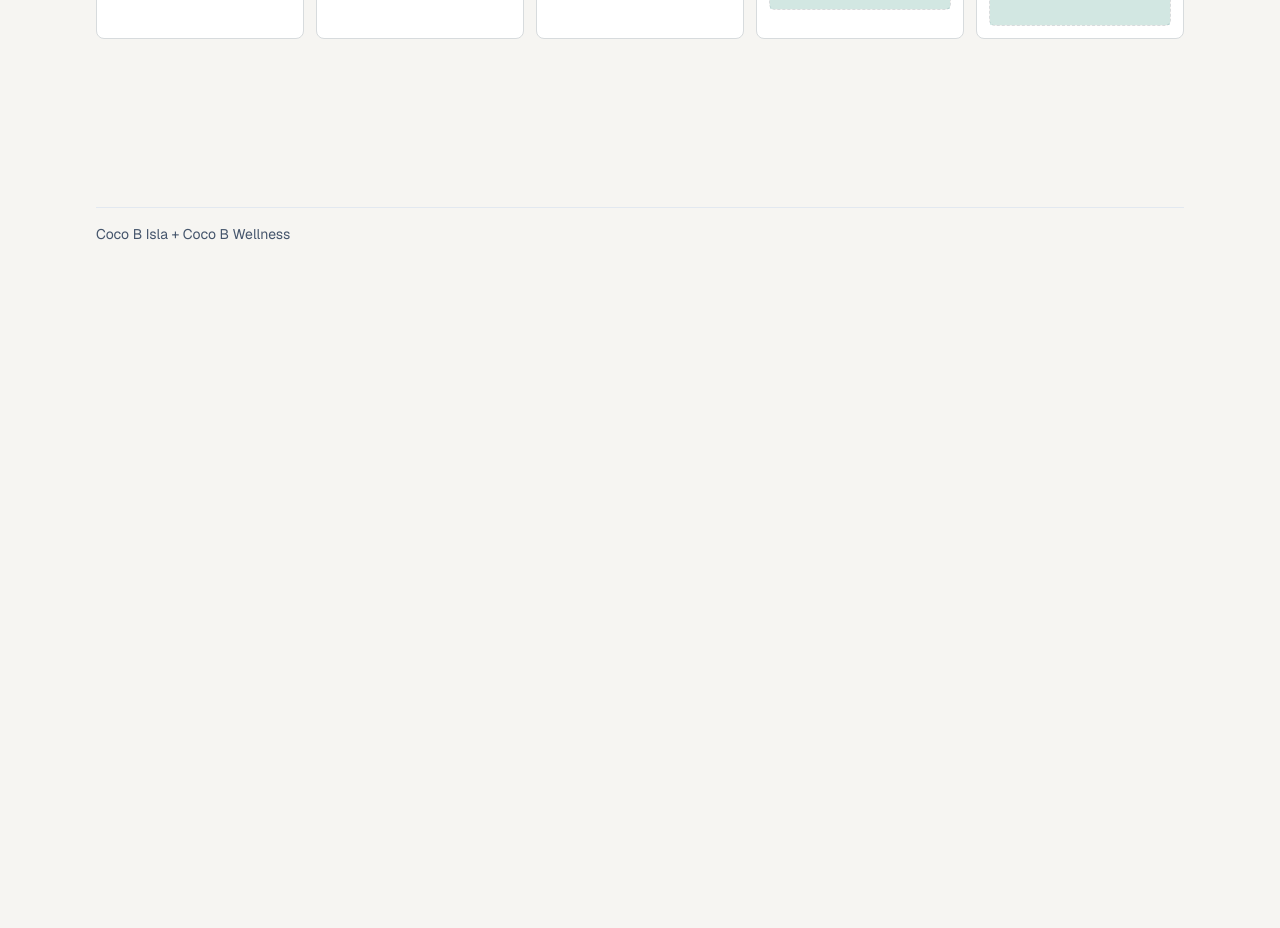
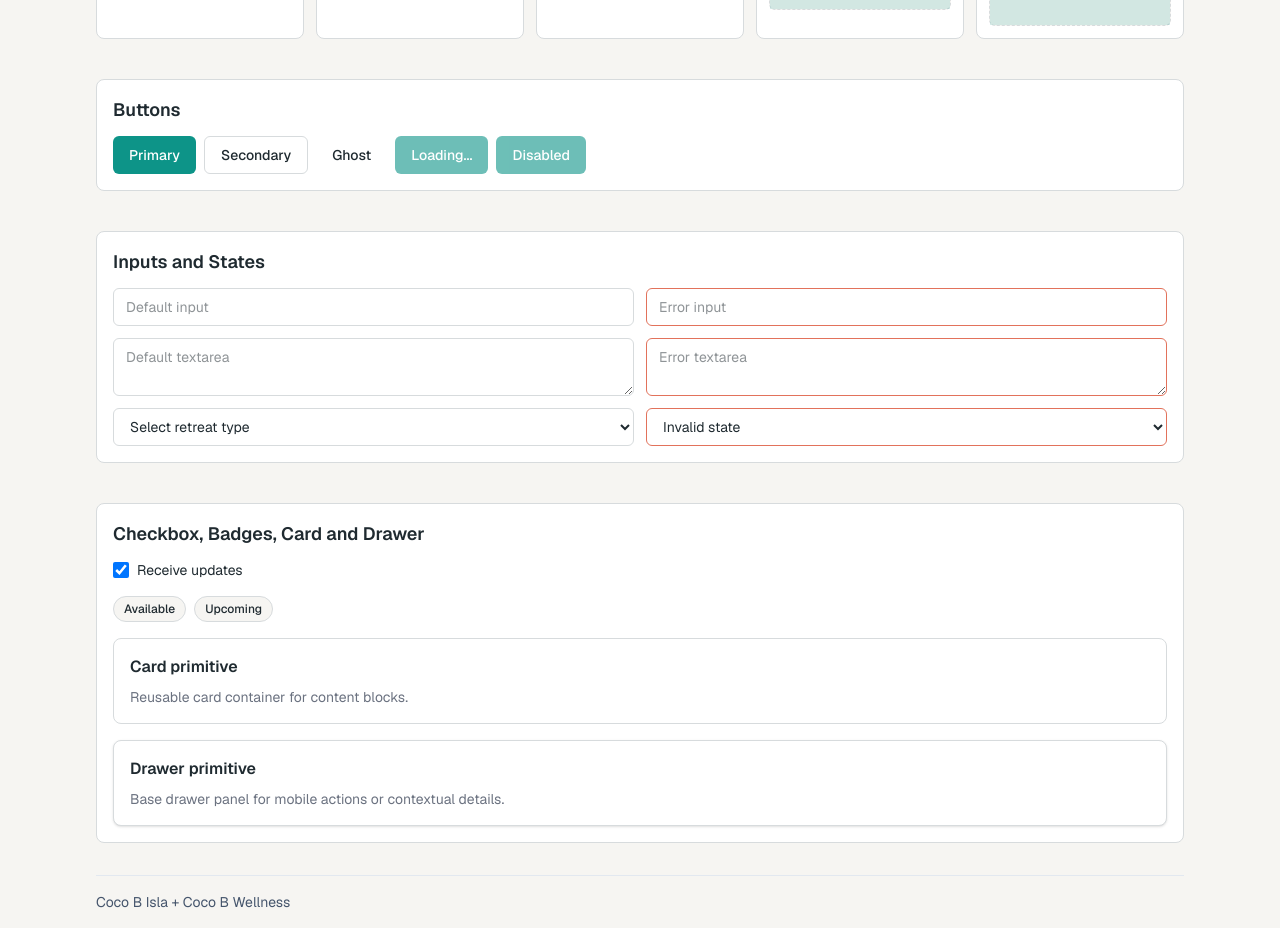
Before and after one commit to Tiggreee/Triple_Island, a Next.js app: page /styleguide in a window 1280 px wide. Shown: the part 540-1468 px from the top of the page. Before the commit the page ends 800 px from the top, so only its background shows below. Built offline with nearby package versions, Linux system fonts and the light colour scheme.

Commit message:
FE-03: add UI primitives and state coverage in styleguide

```diff
--- a/src/app/styleguide/page.tsx
+++ b/src/app/styleguide/page.tsx
@@ -1,3 +1,13 @@
+import { Badge } from "@/components/ui/badge";
+import { Button } from "@/components/ui/button";
+import { Card } from "@/components/ui/card";
+import { Checkbox } from "@/components/ui/checkbox";
+import { Drawer } from "@/components/ui/drawer";
+import { Input } from "@/components/ui/input";
+import { SectionContainer } from "@/components/ui/section-container";
+import { Select } from "@/components/ui/select";
+import { Textarea } from "@/components/ui/textarea";
+
 const colorTokens = [
   { name: "primary", className: "bg-primary", value: "#0d9488" },
   { name: "surface", className: "bg-surface", value: "#ffffff" },
@@ -45,6 +55,55 @@ export default function StyleguidePage() {
           ))}
         </div>
       </section>
+
+      <SectionContainer title="Buttons">
+        <div className="flex flex-wrap gap-2">
+          <Button variant="primary">Primary</Button>
+          <Button variant="secondary">Secondary</Button>
+          <Button variant="ghost">Ghost</Button>
+          <Button isLoading>Loading</Button>
+          <Button disabled>Disabled</Button>
+        </div>
+      </SectionContainer>
+
+      <SectionContainer title="Inputs and States">
+        <div className="grid gap-3 md:grid-cols-2">
+          <Input placeholder="Default input" />
+          <Input placeholder="Error input" hasError />
+          <Textarea placeholder="Default textarea" />
+          <Textarea placeholder="Error textarea" hasError />
+          <Select defaultValue="">
+            <option value="" disabled>
+              Select retreat type
+            </option>
+            <option value="yoga">Yoga</option>
+            <option value="culinary">Culinary</option>
+          </Select>
+          <Select hasError defaultValue="">
+            <option value="" disabled>
+              Invalid state
+            </option>
+            <option value="1">Option</option>
+          </Select>
+        </div>
+      </SectionContainer>
+
+      <SectionContainer title="Checkbox, Badges, Card and Drawer">
+        <div className="space-y-4">
+          <label className="inline-flex items-center gap-2 text-sm">
+            <Checkbox defaultChecked />
+            Receive updates
+          </label>
+          <div className="flex gap-2">
+            <Badge>Available</Badge>
+            <Badge>Upcoming</Badge>
+          </div>
+          <Card title="Card primitive">Reusable card container for content blocks.</Card>
+          <Drawer open title="Drawer primitive">
+            Base drawer panel for mobile actions or contextual details.
+          </Drawer>
+        </div>
+      </SectionContainer>
     </section>
   );
 }
--- /dev/null
+++ b/src/components/ui/badge.tsx
@@ -0,0 +1,13 @@
+import type { ReactNode } from "react";
+
+type BadgeProps = {
+  children: ReactNode;
+};
+
+export function Badge({ children }: BadgeProps) {
+  return (
+    <span className="inline-flex items-center rounded-full border border-border bg-background px-2.5 py-1 text-xs font-medium text-foreground">
+      {children}
+    </span>
+  );
+}
--- /dev/null
+++ b/src/components/ui/button.tsx
@@ -0,0 +1,40 @@
+import type { ButtonHTMLAttributes, ReactNode } from "react";
+
+type ButtonVariant = "primary" | "secondary" | "ghost";
+
+type ButtonProps = ButtonHTMLAttributes<HTMLButtonElement> & {
+  children: ReactNode;
+  isLoading?: boolean;
+  variant?: ButtonVariant;
+};
+
+const variantClasses: Record<ButtonVariant, string> = {
+  primary: "bg-primary text-white hover:opacity-90",
+  secondary: "bg-surface text-foreground border border-border hover:bg-background",
+  ghost: "bg-transparent text-foreground hover:bg-background",
+};
+
+export function Button({
+  children,
+  className = "",
+  isLoading = false,
+  variant = "primary",
+  disabled,
+  ...props
+}: ButtonProps) {
+  return (
+    <button
+      {...props}
+      disabled={disabled || isLoading}
+      className={[
+        "inline-flex items-center justify-center rounded-md px-4 py-2 text-sm font-medium transition",
+        "focus:outline-none focus:ring-2 focus:ring-primary/30",
+        variantClasses[variant],
+        disabled || isLoading ? "cursor-not-allowed opacity-60" : "",
+        className,
+      ].join(" ")}
+    >
+      {isLoading ? "Loading..." : children}
+    </button>
+  );
+}
--- /dev/null
+++ b/src/components/ui/card.tsx
@@ -0,0 +1,15 @@
+import type { ReactNode } from "react";
+
+type CardProps = {
+  title: string;
+  children: ReactNode;
+};
+
+export function Card({ title, children }: CardProps) {
+  return (
+    <article className="rounded-lg border border-border bg-surface p-4">
+      <h3 className="text-base font-semibold text-foreground">{title}</h3>
+      <div className="mt-2 text-sm text-muted">{children}</div>
+    </article>
+  );
+}
--- /dev/null
+++ b/src/components/ui/checkbox.tsx
@@ -0,0 +1,17 @@
+import type { InputHTMLAttributes } from "react";
+
+type CheckboxProps = Omit<InputHTMLAttributes<HTMLInputElement>, "type">;
+
+export function Checkbox({ className = "", ...props }: CheckboxProps) {
+  return (
+    <input
+      {...props}
+      type="checkbox"
+      className={[
+        "h-4 w-4 rounded border-border text-primary",
+        "focus:ring-2 focus:ring-primary/30",
+        className,
+      ].join(" ")}
+    />
+  );
+}
--- /dev/null
+++ b/src/components/ui/drawer.tsx
@@ -0,0 +1,20 @@
+import type { ReactNode } from "react";
+
+type DrawerProps = {
+  open: boolean;
+  title: string;
+  children: ReactNode;
+};
+
+export function Drawer({ open, title, children }: DrawerProps) {
+  if (!open) {
+    return null;
+  }
+
+  return (
+    <aside className="rounded-lg border border-border bg-surface p-4 shadow-sm">
+      <h3 className="text-base font-semibold text-foreground">{title}</h3>
+      <div className="mt-2 text-sm text-muted">{children}</div>
+    </aside>
+  );
+}
--- /dev/null
+++ b/src/components/ui/input.tsx
@@ -0,0 +1,19 @@
+import type { InputHTMLAttributes } from "react";
+
+type InputProps = InputHTMLAttributes<HTMLInputElement> & {
+  hasError?: boolean;
+};
+
+export function Input({ className = "", hasError = false, ...props }: InputProps) {
+  return (
+    <input
+      {...props}
+      className={[
+        "w-full rounded-md border bg-surface px-3 py-2 text-sm text-foreground",
+        "focus:outline-none focus:ring-2 focus:ring-primary/30",
+        hasError ? "border-accent" : "border-border",
+        className,
+      ].join(" ")}
+    />
+  );
+}
--- /dev/null
+++ b/src/components/ui/section-container.tsx
@@ -0,0 +1,15 @@
+import type { ReactNode } from "react";
+
+type SectionContainerProps = {
+  title: string;
+  children: ReactNode;
+};
+
+export function SectionContainer({ title, children }: SectionContainerProps) {
+  return (
+    <section className="space-y-3 rounded-lg border border-border bg-surface p-4">
+      <h2 className="text-lg font-semibold text-foreground">{title}</h2>
+      {children}
+    </section>
+  );
+}
--- /dev/null
+++ b/src/components/ui/select.tsx
@@ -0,0 +1,19 @@
+import type { SelectHTMLAttributes } from "react";
+
+type SelectProps = SelectHTMLAttributes<HTMLSelectElement> & {
+  hasError?: boolean;
+};
+
+export function Select({ className = "", hasError = false, ...props }: SelectProps) {
+  return (
+    <select
+      {...props}
+      className={[
+        "w-full rounded-md border bg-surface px-3 py-2 text-sm text-foreground",
+        "focus:outline-none focus:ring-2 focus:ring-primary/30",
+        hasError ? "border-accent" : "border-border",
+        className,
+      ].join(" ")}
+    />
+  );
+}
--- /dev/null
+++ b/src/components/ui/textarea.tsx
@@ -0,0 +1,19 @@
+import type { TextareaHTMLAttributes } from "react";
+
+type TextareaProps = TextareaHTMLAttributes<HTMLTextAreaElement> & {
+  hasError?: boolean;
+};
+
+export function Textarea({ className = "", hasError = false, ...props }: TextareaProps) {
+  return (
+    <textarea
+      {...props}
+      className={[
+        "w-full rounded-md border bg-surface px-3 py-2 text-sm text-foreground",
+        "focus:outline-none focus:ring-2 focus:ring-primary/30",
+        hasError ? "border-accent" : "border-border",
+        className,
+      ].join(" ")}
+    />
+  );
+}
```
